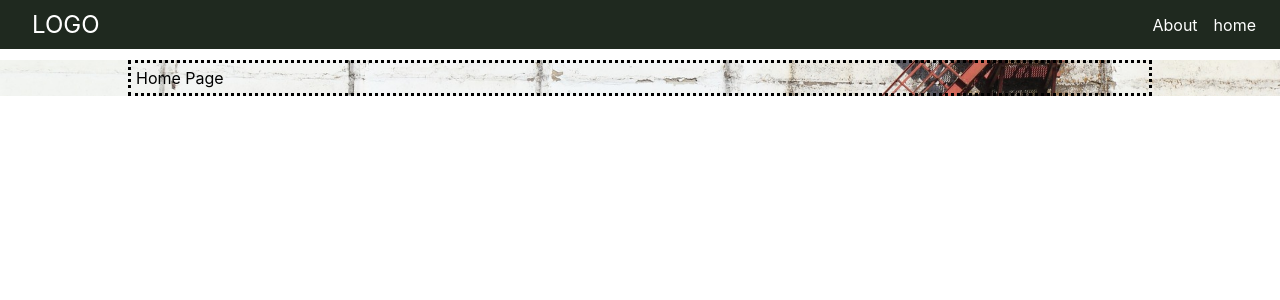
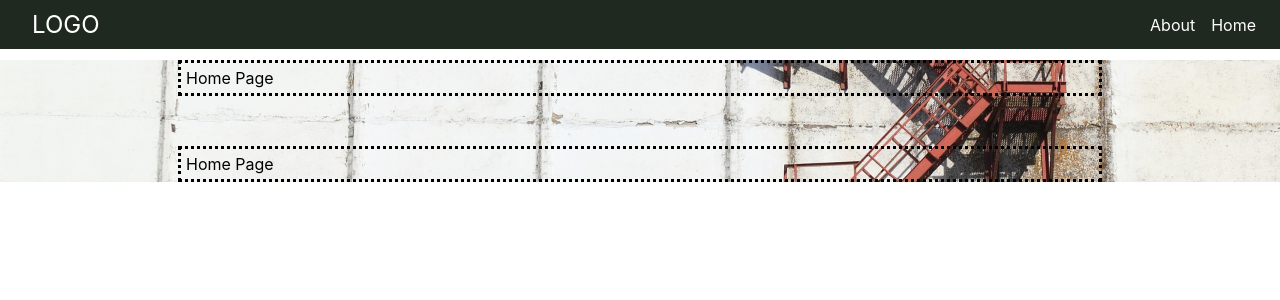
Before and after one commit to eduoblys/myweb, a React (Create React App) app: page /myweb in a window 1280 px wide. Shown: the top 300 px of the page. Built offline with nearby package versions, Linux system fonts and the light colour scheme.

Commit message:
checking new terminal

```diff
--- a/package.json
+++ b/package.json
@@ -5,11 +5,13 @@
   "homepage": "https://www.eduoblys.com",
   "dependencies": {
     "materialize-css": "^1.0.0-rc.2",
+    "package-lock.json": "^1.0.0",
+    "package.json": "^2.0.1",
     "react": "^16.12.0",
     "react-dom": "^16.12.0",
     "react-materialize": "^3.5.7",
     "react-router-dom": "^5.1.2",
-    "react-scripts": "^3.4.0"
+    "react-scripts": "^3.4.3"
   },
   "scripts": {
     "start": "react-scripts start",
--- a/src/App.css
+++ b/src/App.css
@@ -77,7 +77,7 @@
 .text-field {
   border-style: dotted;
   padding: 5px;
-
+  margin: 50px;
 }
 
 .body,html {
--- a/src/components/Home.js
+++ b/src/components/Home.js
@@ -1,7 +1,10 @@
 import React from 'react';
 
 const Home = props => (
-    <div className="text-field">Home Page</div>
+    <div>
+        <div className="text-field">Home Page</div>
+        <div className="text-field">Home Page</div>
+    </div>
 );
 
 export default Home;
--- a/src/components/Toolbar/Toolbar.js
+++ b/src/components/Toolbar/Toolbar.js
@@ -9,7 +9,7 @@ const toolbar = props => (
             <div className="toolbar_navigation-items">
                 <ul>
                     <li><Link to="/about" >About</Link></li>
-                    <li><Link to="/myweb" >home</Link></li>
+                    <li><Link to="/myweb" >Home</Link></li>
                 </ul>
             </div>
         </nav>
```
Also changed, not shown: 1 other file (tests, documents, lock files or other folders).
